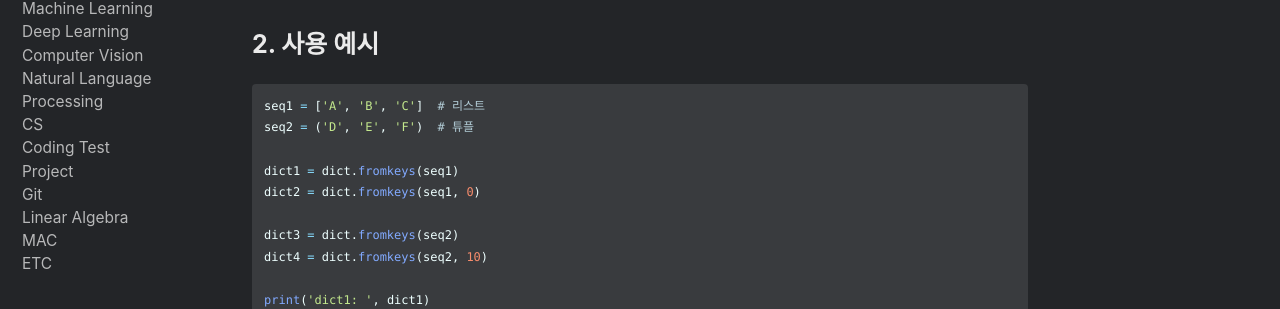
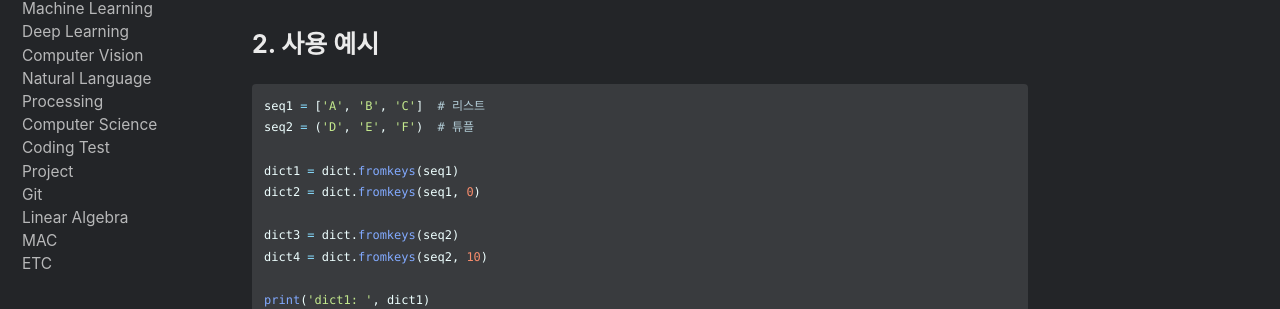
Before and after one commit to aijinsol/aijinsol.github.io, a Jekyll site: the page built from _posts/2023-03-01-dict.md, in a window 1280 px wide. Shown: the part 525-834 px from the top of the page. Built offline with Jekyll 4.4.1, drawn with Linux system fonts in a browser that asks for light colours; cached includes are drawn as plain includes; comment, search, counter and statistics services are not loaded.

Commit message:
docs: fix typos

````diff
--- a/_data/navigation.yml
+++ b/_data/navigation.yml
@@ -22,7 +22,7 @@
         url: /categories/computervision/
       - title: "Natural Language Processing"
         url: /categories/nlp/
-      - title: "CS"
+      - title: "Computer Science"
         url: /categories/cs/
       - title: "Coding Test"
         url: /categories/codingtest/
--- a/_posts/2023-03-01-dict.md
+++ b/_posts/2023-03-01-dict.md
@@ -48,4 +48,4 @@
 dict4:  {'D': 10, 'E': 10, 'F': 10}
 ```
 
-+ 이 메소드를 사용하여 풀이한 코딩테스트 문제 → [프로그래머스 Lv.0 최빈값](https://aijinsol.github.io/python/programmers-freq_val/)
++ 이 메소드를 사용하여 풀이한 코딩테스트 문제 → [프로그래머스 Lv.0 최빈값](https://school.programmers.co.kr/learn/courses/30/lessons/120812)
````
